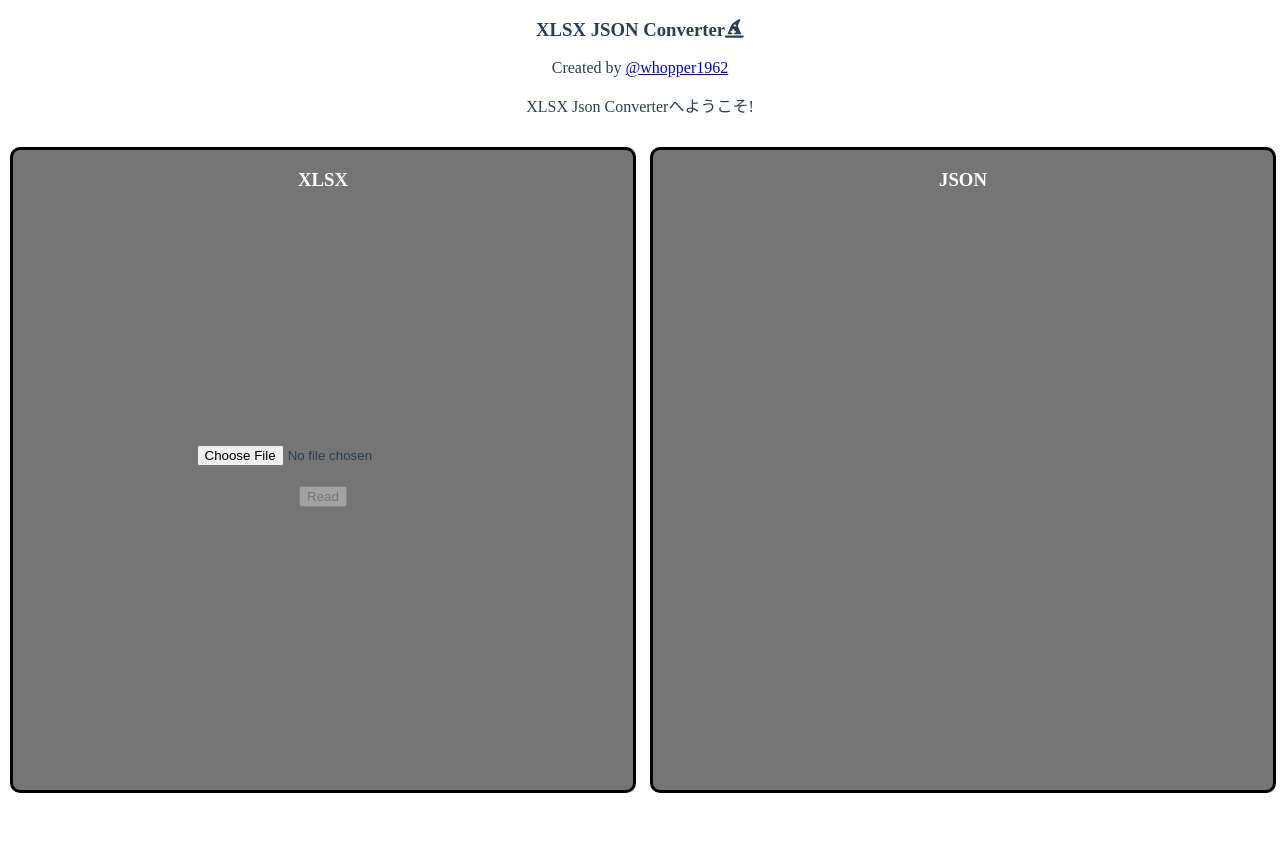
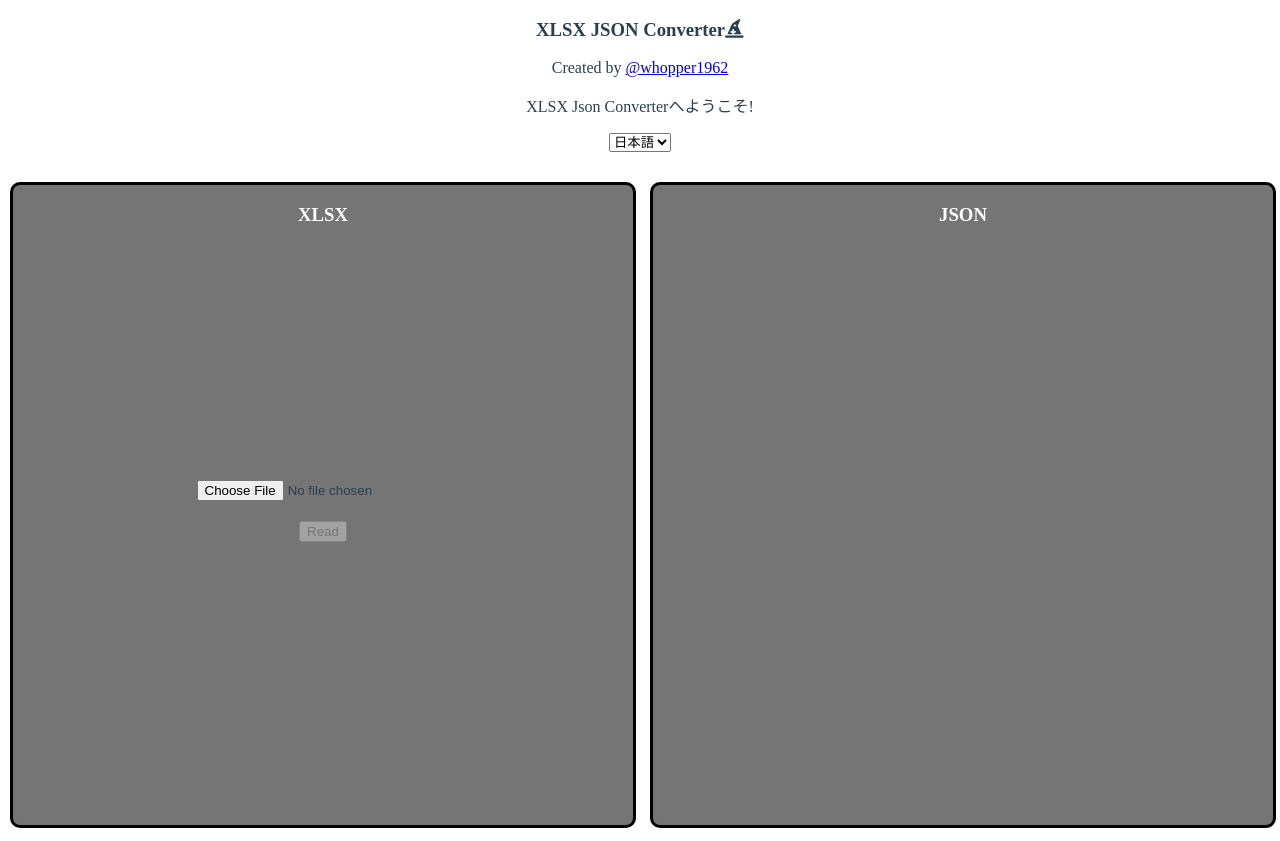
Before and after one commit to whopper1962/json-wizard-demo, a Vue app: page / in a window 1280 px wide. Before the commit the page ends 806 px from the top, so only its background shows below. Built offline with nearby package versions, Linux system fonts and the light colour scheme.

Commit message:
implement language selectbox

```diff
--- a/src/main.js
+++ b/src/main.js
@@ -39,11 +39,19 @@ const messages = {
   en: {
     message: {
       welcome: 'Welcome to Your XLSX Json Converter!',
+    },
+    lang: {
+      ja: 'Japanese',
+      en: 'English'
     }
   },
   ja: {
     message: {
       welcome: 'XLSX Json Converterへようこそ!',
+    },
+    lang: {
+      ja: '日本語',
+      en: '英語'
     }
   }
 };
--- a/src/views/HomeView.vue
+++ b/src/views/HomeView.vue
@@ -10,6 +10,15 @@
         >@whopper1962</a>
       </p>
       <p>{{ $t("message.welcome") }}</p>
+      <div class="lang-select-box">
+        <select
+          v-model="selectedLang"
+          @change="changeLang()"
+        >
+          <option value="ja">{{ $t('lang.ja') }}</option>
+          <option value="en">{{ $t('lang.en') }}</option>
+        </select>
+      </div>
     </div>
     <div class="xlsx-json-contents">
       <div class="split-item split-item-outer">
@@ -36,10 +45,22 @@ export default {
     JsonView,
     XlsxView
   },
+  data () {
+    return {
+      selectedLang: 'ja'
+    };
+  },
+  created () {
+    this.selectedLang = localStorage.getItem('lang') || 'ja';
+  },
   methods: {
     execConvert() {
       xlsxJsonConverter();
     },
+    changeLang () {
+      localStorage.setItem('lang', this.selectedLang);
+      this.$i18n.locale = localStorage.getItem('lang');
+    }
   },
 };
 </script>
@@ -65,4 +86,6 @@ export default {
   height: 70vh;
   width: 50%;
 }
+.lang-select-box {
+}
 </style>
```
